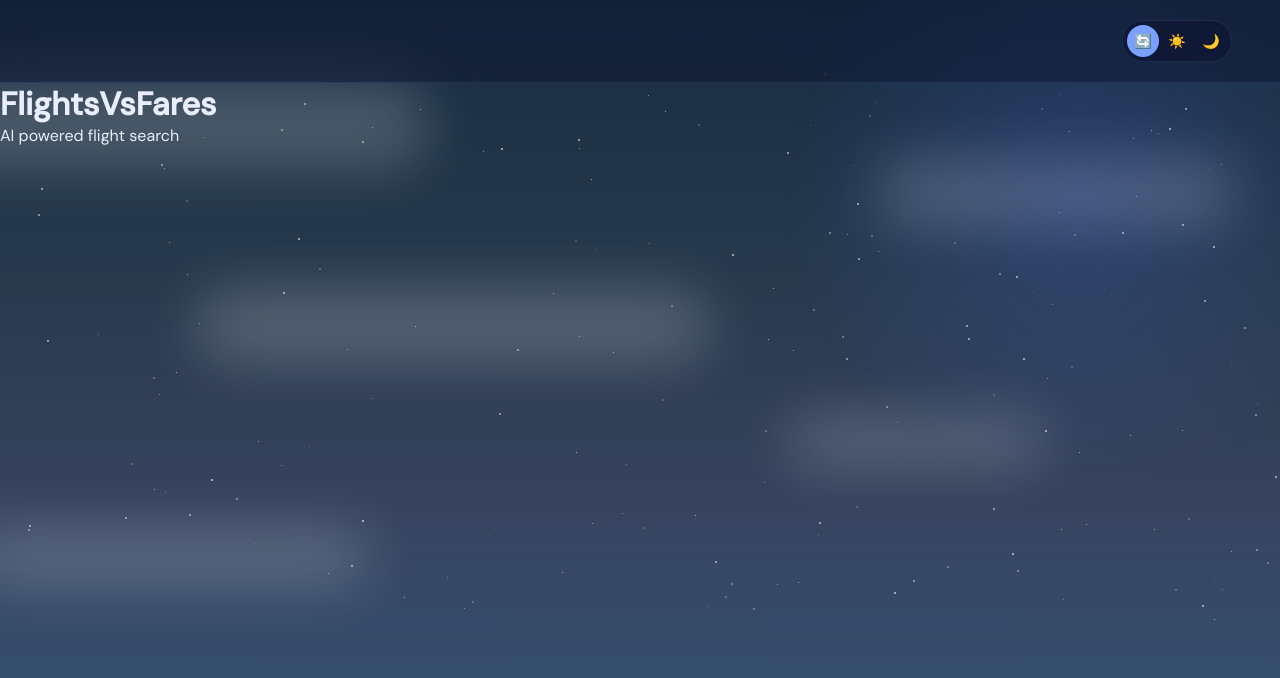
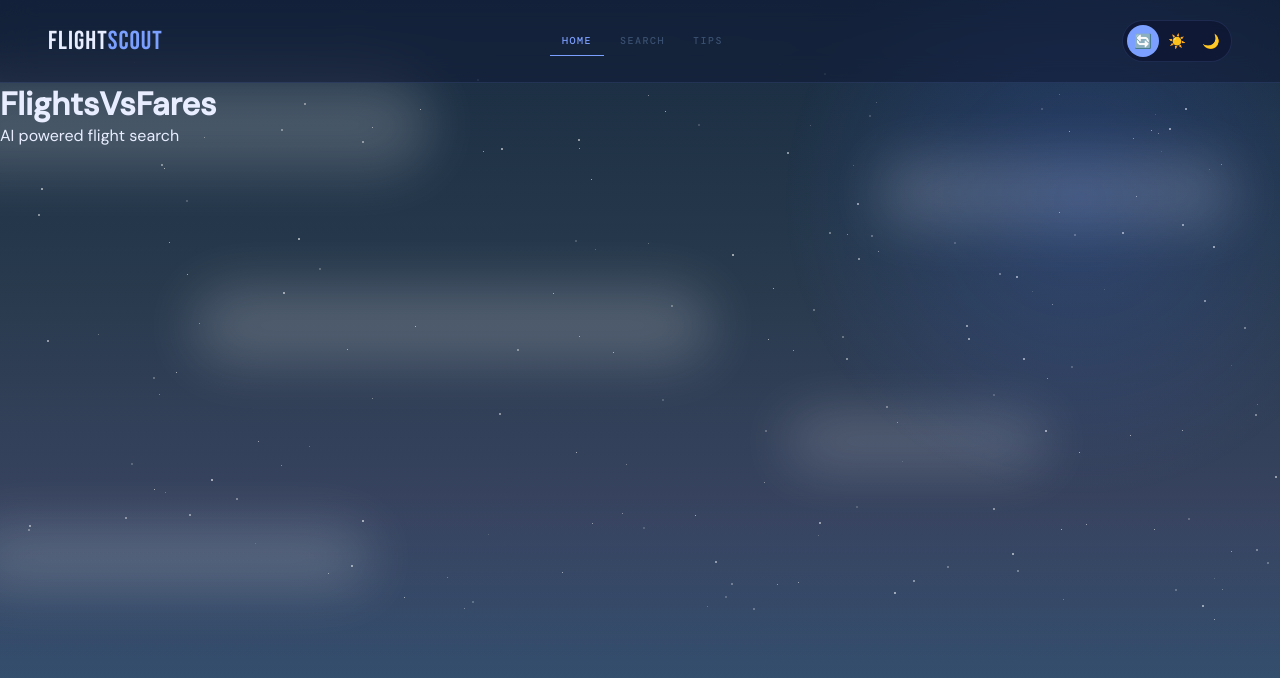
Before and after one commit to bacadlo/FlightsVsFares-app, a Next.js app: page / in a window 1280 px wide. Shown: the top 678 px of the page. Built offline with nearby package versions, Linux system fonts and the light colour scheme.

Commit message:
update navbar

```diff
--- a/components/nav/Nav.jsx
+++ b/components/nav/Nav.jsx
@@ -1,13 +1,45 @@
 'use client';
 
+import Link from 'next/link';
+import { usePathname } from 'next/navigation';
 import { SkyControl } from './SkyControl';
 import '../../styles/nav.css';
 
-// Placeholder nav — full implementation in Phase 3
+const NAV_TABS = [
+  { href: '/',       label: 'Home',   abbr: 'H' },
+  { href: '/search', label: 'Search', abbr: 'S' },
+  { href: '/tips',   label: 'Tips',   abbr: 'T' },
+];
+
 export function Nav() {
+  const pathname = usePathname();
+
   return (
     <nav className="nav">
-      <SkyControl />
+      <Link href="/" className="nav-logo" aria-label="FlightsVsFares home">
+        Flight<span className="nav-logo-accent">Scout</span>
+      </Link>
+
+      <div className="nav-tabs" role="navigation" aria-label="Main navigation">
+        {NAV_TABS.map(({ href, label, abbr }) => {
+          const isActive = pathname === href;
+          return (
+            <Link
+              key={href}
+              href={href}
+              className={`nav-tab${isActive ? ' nav-tab--active' : ''}`}
+              aria-current={isActive ? 'page' : undefined}
+            >
+              <span className="nav-tab-label">{label}</span>
+              <span className="nav-tab-abbr" aria-hidden="true">{abbr}</span>
+            </Link>
+          );
+        })}
+      </div>
+
+      <div className="nav-right">
+        <SkyControl />
+      </div>
     </nav>
   );
 }
--- a/styles/nav.css
+++ b/styles/nav.css
@@ -1,10 +1,13 @@
+/* Nav */
+
 .nav {
   position: sticky;
   top: 0;
   z-index: 100;
-  display: flex;
+  display: grid;
+  grid-template-columns: auto 1fr auto;
   align-items: center;
-  justify-content: flex-end;
+  gap: 16px;
   padding: 20px;
   backdrop-filter: blur(7px);
   background: var(--surface-2);
@@ -17,6 +20,78 @@
     backdrop-filter: blur(14px);
     padding: 20px 48px;
   }
+}
+
+/* Logo */
+
+.nav-logo {
+  font-family: 'Bebas Neue', sans-serif;
+  font-size: 26px;
+  letter-spacing: 0.04em;
+  color: var(--text-primary);
+  white-space: nowrap;
+  transition: color 0.4s;
+}
+
+.nav-logo-accent {
+  color: var(--accent);
+  transition: color 0.4s;
+}
+
+/* Tabs */
+
+.nav-tabs {
+  display: flex;
+  align-items: center;
+  justify-content: center;
+  gap: 4px;
+}
+
+.nav-tab {
+  font-family: 'DM Mono', monospace;
+  font-size: 10px;
+  font-weight: 500;
+  letter-spacing: 0.15em;
+  text-transform: uppercase;
+  color: var(--text-muted);
+  padding: 8px 12px;
+  border-bottom: 1.5px solid transparent;
+  transition: color 0.4s, border-color 0.4s;
+}
+
+.nav-tab:hover {
+  color: var(--text-primary);
+}
+
+.nav-tab--active {
+  color: var(--accent);
+  border-bottom-color: var(--accent);
+}
+
+/* Below sm: show single-character abbreviations */
+.nav-tab-label {
+  display: none;
+}
+
+.nav-tab-abbr {
+  display: inline;
+}
+
+@media (min-width: 480px) {
+  .nav-tab-label {
+    display: inline;
+  }
+
+  .nav-tab-abbr {
+    display: none;
+  }
+}
+
+/* Nav right */
+
+.nav-right {
+  display: flex;
+  justify-content: flex-end;
 }
 
 /* Sky Control pill */
```
